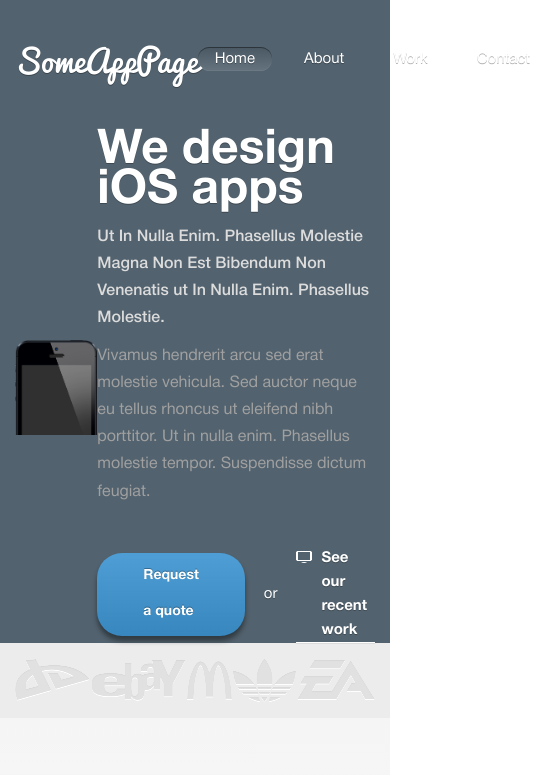
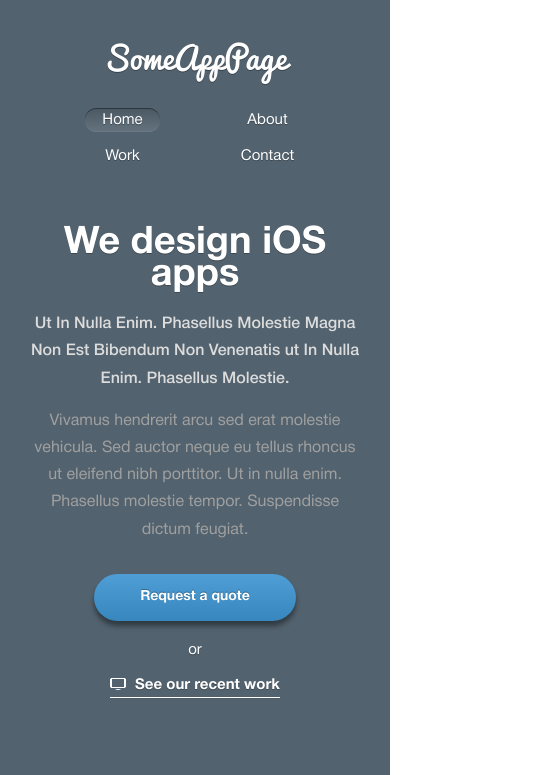
Before and after one commit to rayxxsuzuya/m-social-test, a website: page src/index.html in a window 390 px wide. Shown: the top 775 px of the page, 547 px wide, since content can reach past the window. Drawn offline with nearby package versions, Linux system fonts and the light colour scheme; files that its build step writes are made by us from their sources.

Commit message:
header, companies & advantages adaptive

```diff
--- a/src/index.html
+++ b/src/index.html
@@ -106,7 +106,7 @@
 		</div>
 	</section>
 
-	<section class="projects">
+	<!-- <section class="projects">
 		<div class="container">
 			<h2 class="projects__title">Selected projects</h2>
 			<div class="projects__slider">
@@ -127,9 +127,9 @@
 				</div>
 			</div>
 		</div>
-	</section>
+	</section> -->
 
-	<footer class="footer">
+	<!-- <footer class="footer">
 		<div class="container">
 			<div class="footer__main">
 				<div class="blog">
@@ -205,7 +205,7 @@
 				</div>
 			</div>
 		</div>
-	</footer>
+	</footer> -->
 
 	<script src="js/jquery.min.js"></script>
 	<script src="js/slick.min.js"></script>
--- a/src/scss/main.scss
+++ b/src/scss/main.scss
@@ -55,3 +55,5 @@ body {
 @import 'sections/advantages.scss';
 @import 'sections/projects.scss';
 @import 'sections/footer.scss';
+
+@import 'media.scss';
--- /dev/null
+++ b/src/scss/media.scss
@@ -0,0 +1,177 @@
+@media (max-width: 850px) {
+  .header {
+    &__main {
+      flex-wrap: wrap;
+      text-align: center;
+      justify-content: center;
+    }
+
+    &__top {
+      margin-bottom: 75px;
+    }
+
+    &__wrap {
+      justify-content: center;
+    }
+
+    &__image-wrapper {
+      order: 2;
+      margin-right: 0;
+    }
+
+    &__phone {
+      margin-right: 0;
+    }
+
+    &__text {
+      margin-bottom: 80px;
+    }
+  }
+
+  .advantages {
+    padding-bottom: 54px;
+
+    &__block {
+      flex-wrap: wrap;
+      justify-content: space-around;
+    }
+
+    &__item {
+      margin-bottom: 60px;
+    }
+  }
+}
+
+@media (max-width: 600px) {
+  .header {
+    &__top {
+      flex-wrap: wrap;
+      justify-content: center;
+    }
+
+    &__logo {
+      margin-bottom: 30px;
+    }
+
+    .nav {
+      width: 100%;
+
+      &__list {
+        justify-content: center;
+      }
+    }
+  }
+
+  .companies {
+    padding-top: 25px;
+    padding-bottom: 0;
+
+    &__block {
+      justify-content: center;
+    }
+
+    &__item {
+      margin: 0 30px 25px;
+    }
+  }
+}
+
+@media (max-width: 500px) {
+  .header {
+    &__title {
+      font-size: 38px;
+      margin-bottom: 20px;
+    }
+
+    &__top {
+      margin-bottom: 55px;
+    }
+
+    &__subtitle {
+      max-width: 350px;
+      margin: 0 auto 15px;
+    }
+
+    &__description {
+      max-width: 330px;
+      margin: 0 auto 30px;
+    }
+
+    &__wrap {
+      flex-wrap: wrap;
+      flex-direction: column;
+    }
+
+    &__btn {
+      margin-right: 0;
+      margin-bottom: 17px;
+    }
+
+    &__span {
+      margin-right: 0;
+      margin-bottom: 11px;
+    }
+
+    .nav {
+      &__list {
+        flex-wrap: wrap;
+        max-width: 290px;
+        margin: 0 auto;
+      }
+
+      &__item {
+        margin-right: 0;
+        width: 50%;
+        justify-content: center;
+        text-align: center;
+      }
+    }
+  }
+}
+
+@media (max-width: 320px) {
+  .header {
+    padding-top: 30px;
+
+    .nav {
+      &__item {
+        width: 100%;
+      }
+    }
+
+    &__top {
+      margin-bottom: 45px;
+    }
+
+    &__title {
+      font-size: 30px;
+    }
+
+    &__subtitle {
+      max-width: 256px;
+    }
+
+    &__description {
+      max-width: 248px;
+    }
+
+    &__text {
+      margin-bottom: 60px;
+    }
+  }
+
+  .companies {
+    padding-top: 50px;
+
+    &__item {
+      margin-left: 0;
+      margin-right: 0;
+      margin-bottom: 30px;
+      width: 100%;
+    }
+
+    &__image {
+      margin: 0 auto;
+    }
+  }
+}
--- a/src/scss/sections/advantages.scss
+++ b/src/scss/sections/advantages.scss
@@ -1,5 +1,5 @@
 .advantages {
-  padding: 96px 0 98px;
+  padding: 96px 0 104px;
   background-color: rgba(76,91,102,0.0);
   background-image: linear-gradient(0.0deg, rgba(255,255,255,0.04) 0%, rgba(0,0,0,0.04) 100%);
 
@@ -11,6 +11,7 @@
   &__item {
     text-align: center;
     max-width: 308px;
+    margin: 0 10px;
   }
 
   &__wrapper {
--- a/src/scss/sections/companies.scss
+++ b/src/scss/sections/companies.scss
@@ -6,6 +6,11 @@
     display: flex;
     justify-content: space-between;
     align-items: center;
+    flex-wrap: wrap;
+  }
+
+  &__item {
+    margin: 0 15px;
   }
 
   &__image {
--- a/src/scss/sections/footer.scss
+++ b/src/scss/sections/footer.scss
@@ -3,7 +3,7 @@
   &__main {
     display: flex;
     justify-content: space-between;
-    padding-bottom: 61px;
+    padding-bottom: 50px;
   }
 
   .blog {
--- a/src/scss/sections/header.scss
+++ b/src/scss/sections/header.scss
@@ -2,17 +2,16 @@
   background-color: #52626e;
   padding-top: 40px;
 
-  .header__top {
+  &__top {
     display: flex;
     justify-content: space-between;
-    align-items: center;
-    margin-bottom: 56px;
+    margin-bottom: 63px;
   }
 
-  .header__logo {
+  &__logo {
     font-family: $pacifico-regular;
     font-size: 31px;
-    line-height: 36px;
+    line-height: 1;
     font-weight: 400;
     text-shadow: 0px 1px 0px rgba(0,0,0,0.3);
     color: #ffffff;
@@ -40,7 +39,6 @@
 
       &.active {
         border-radius: 25px;
-        // background-color: rgba(47,47,47,0.2);
         background-image: linear-gradient(0.0deg, rgba(255,255,255,0.1) 0%, rgba(0,0,0,0.1) 100%);
         box-shadow: 0px 1px 0px 0px rgba(255,255,255,0.15), inset 0px 1px 0 0px rgba(0,0,0,0.4);
       }
@@ -55,6 +53,10 @@
 
   &__text {
     max-width: 471px;
+  }
+
+  &__image-wrapper {
+    margin-right: 30px;
   }
 
   &__phone {
@@ -84,7 +86,7 @@
     font-size: 16px;
     line-height: 170%;
     color: #a0a0a0;
-    margin-bottom: 40px;
+    margin-bottom: 43px;
   }
 
   &__wrap {
--- a/src/scss/sections/projects.scss
+++ b/src/scss/sections/projects.scss
@@ -1,5 +1,5 @@
 .projects {
-  padding-bottom: 119px;
+  padding-bottom: 109px;
 
   &__image {
     max-width: 100%;
```
Also changed, not shown: dist/css/main.css, dist/index.html.
